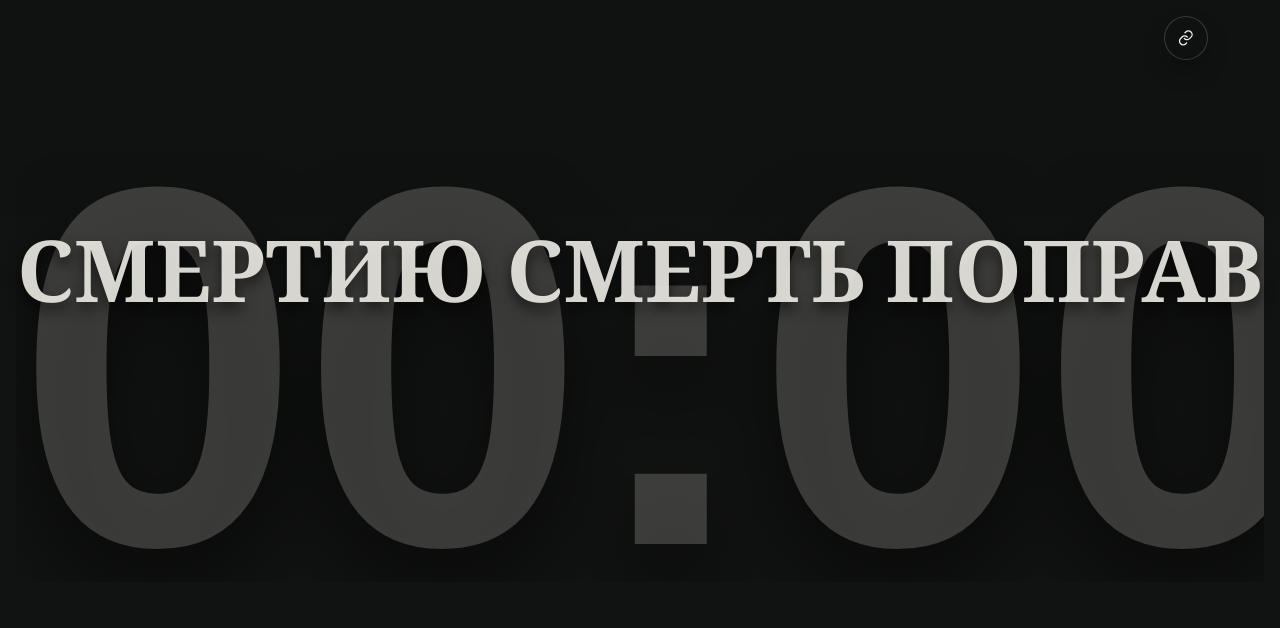
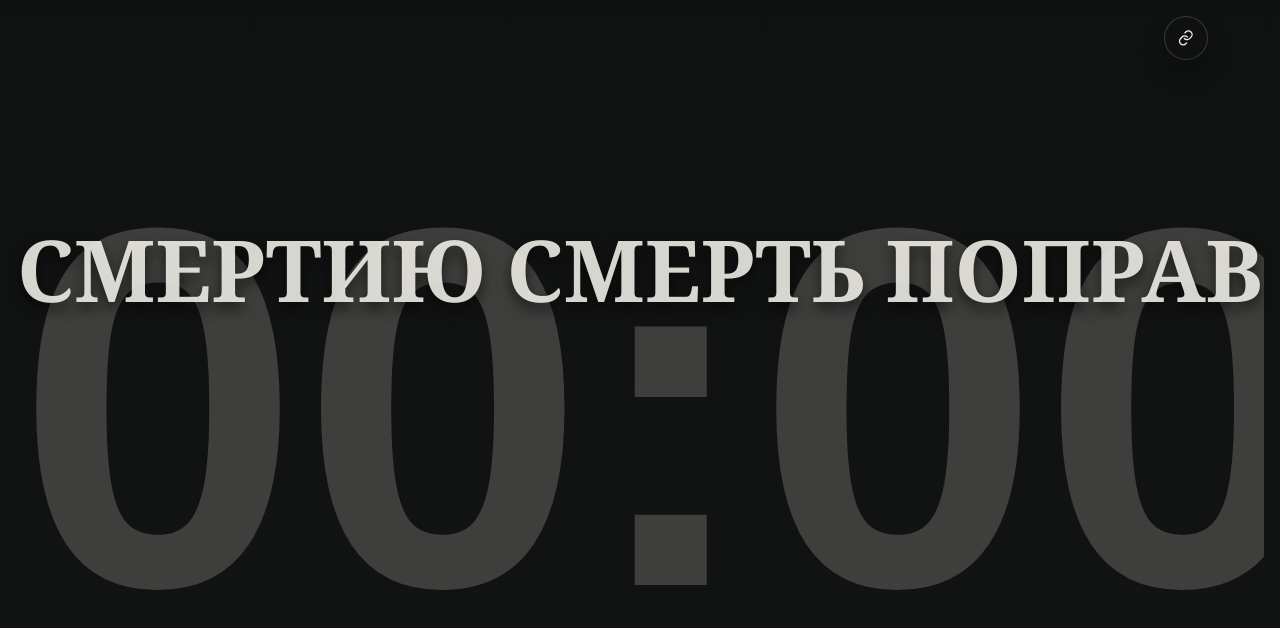
Before and after one commit to EvaDugina/Sisyphus-The-Czar, a React (Vite) app: page / in a window 1280 px wide. Shown: the top 628 px of the page. Built offline with nearby package versions, Linux system fonts and the light colour scheme; no server answers.

Commit message:
style: adjust summit timer line height

```diff
--- a/src/styles/scene.css
+++ b/src/styles/scene.css
@@ -90,9 +90,8 @@
   font-variant-numeric: tabular-nums;
   font-weight: 700;
   letter-spacing: 0;
-  line-height: 0.84;
+  line-height: 1;
   text-align: center;
-  text-shadow: 0 0.08em 0.16em var(--shadow);
   white-space: nowrap;
   transform: translateX(-50%);
   transition: color 420ms ease;
```
